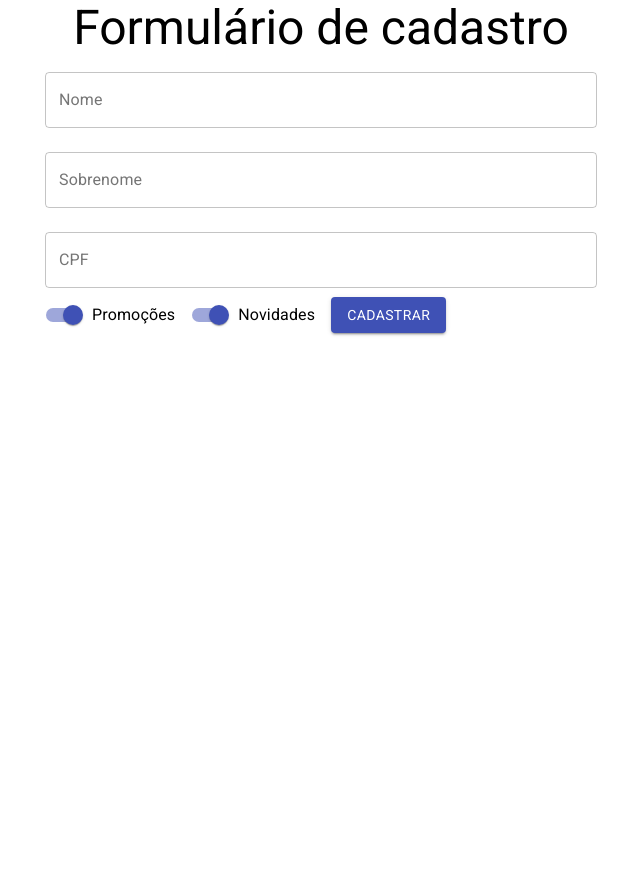
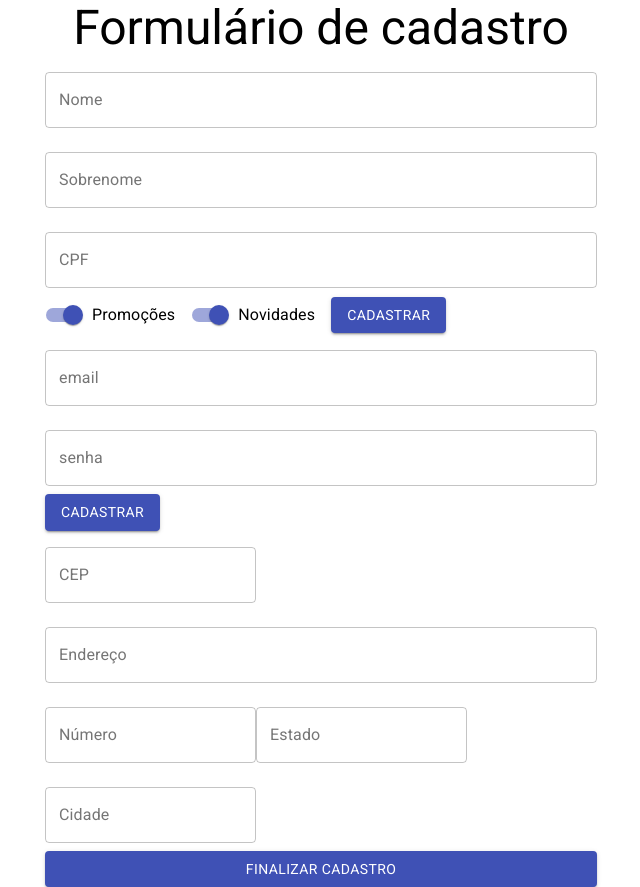
Before and after one commit to rcintra/react-alura, a React (Create React App) app: page / in a window 1280 px wide. Shown: the whole page, without its empty margins (319-959 px from the left). Before the commit the page ends 800 px from the top, so only its background shows below. Built offline with nearby package versions, Linux system fonts and the light colour scheme.

Commit message:
Formularios

```diff
--- /dev/null
+++ b/src/components/FormularioCadastro/DadosEntrega.jsx
@@ -0,0 +1,55 @@
+import React from 'react';
+const { TextField, Button } = require("@material-ui/core");
+
+
+function DadosEntrega() {
+    return (
+        <form>
+            <TextField
+                id="cep"
+                label="CEP"
+                type="number"
+                variant="outlined"
+                margin="normal"/>
+
+            <TextField
+                id="endereco"
+                label="Endereço"
+                type="text"
+                variant="outlined"
+                margin="normal"
+                fullWidth/>
+
+            <TextField
+                id="numero"
+                label="Número"
+                type="number"
+                variant="outlined"
+                margin="normal" />
+
+            <TextField
+                id="estado"
+                label="Estado"
+                type="text"
+                variant="outlined"
+                margin="normal" />
+
+            <TextField
+                id="cidade"
+                label="Cidade"
+                type="number"
+                variant="outlined"
+                margin="normal" />
+
+            <Button
+                type="submit"
+                variant="contained"
+                color="primary" fullWidth>
+                    Finalizar Cadastro
+            </Button>
+
+        </form>
+    );
+}
+
+export default DadosEntrega;
--- /dev/null
+++ b/src/components/FormularioCadastro/DadosPessoais.jsx
@@ -0,0 +1,93 @@
+import React, {useState} from 'react';
+import { Button, TextField, Switch, FormControlLabel } from '@material-ui/core'
+
+function DadosPessoais({aoEnviar, validarCpf}) {
+    const [nome, setNome] = useState("");
+    const [sobrenome, setSobrenome] = useState("");
+    const [cpf, setCpf] = useState("");
+    const [promocoes, setPromocoes] = useState(true);
+    const [novidades, setNovidades] = useState(true);
+    const [errors, setErrors] = useState({cpf: {valido: true, texto:""}});
+
+    return (
+        <form onSubmit={(event => {
+            event.preventDefault();
+            aoEnviar({nome, sobrenome, cpf, promocoes, novidades});
+        })}>
+
+            <TextField
+                onChange={(event => {
+                    setNome(event.target.value);
+                })}
+                value={nome}
+                id="nome"
+                label="Nome"
+                variant="outlined"
+                margin="normal"
+                fullWidth/>
+
+            <TextField
+                onChange={(event => {
+                    setSobrenome(event.target.value);
+                })}
+                value={sobrenome}
+                id="sobrenome"
+                label="Sobrenome"
+                variant="outlined"
+                margin="normal"
+                fullWidth/>
+
+            <TextField
+                onChange={(event => {
+                    setCpf(event.target.value);
+                })}
+                onBlur={(event) => {
+                    const ehValido = validarCpf(cpf);
+                    setErrors({cpf: ehValido});
+                }}
+                value={cpf}
+                error={!errors.cpf.valido}
+                helperText={errors.cpf.texto}
+                id="cpf"
+                label="CPF"
+                variant="outlined"
+                margin="normal"
+                fullWidth/>
+
+            <FormControlLabel label="Promoções"
+                control={
+                    <Switch
+                        onChange={(event) => {
+                            setPromocoes(event.target.checked)
+                        }}
+                        checked={promocoes}
+                        id="promocoes"
+                        name="Promoções"
+                        defaultChecked={promocoes}
+                        color="primary" />
+                }
+            />
+
+            <FormControlLabel label="Novidades"
+                control={
+                    <Switch
+                        onChange={(event) => {
+                            setNovidades(event.target.checked)
+                        }}
+                        checked={novidades}
+                        id="novidades"
+                        name="Novidades"
+                        defaultChecked={novidades}
+                        color="primary" />
+                }
+            />
+
+            <Button type="submit" variant="contained" color="primary">
+                Cadastrar
+            </Button>
+
+        </form>
+    );
+}
+
+export default DadosPessoais;
--- /dev/null
+++ b/src/components/FormularioCadastro/DadosUsuario.jsx
@@ -0,0 +1,34 @@
+import React from 'react';
+const { TextField, Button } = require("@material-ui/core");
+
+
+function DadosUsuario() {
+    return (
+        <form>
+            <TextField
+                id="email"
+                label="email"
+                type="email"
+                variant="outlined"
+                margin="normal"
+                fullWidth/>
+            <TextField
+                id="senha"
+                label="senha"
+                type="password"
+                variant="outlined"
+                margin="normal"
+                fullWidth/>
+
+            <Button
+                type="submit"
+                variant="contained"
+                color="primary">
+                    Cadastrar
+            </Button>
+
+        </form>
+    );
+}
+
+export default DadosUsuario;
--- a/src/components/FormularioCadastro/FormularioCadastro.jsx
+++ b/src/components/FormularioCadastro/FormularioCadastro.jsx
@@ -1,92 +1,15 @@
-import React, {useState} from 'react';
-import { Button, TextField, Switch, FormControlLabel } from '@material-ui/core'
+import React from 'react';
+import DadosPessoais from './DadosPessoais';
+import DadosUsuario from './DadosUsuario';
+import DadosEntrega from './DadosEntrega';
 
 function FormularioCadastro({aoEnviar, validarCpf}) {
-    const [nome, setNome] = useState("");
-    const [sobrenome, setSobrenome] = useState("");
-    const [cpf, setCpf] = useState("");
-    const [promocoes, setPromocoes] = useState(true);
-    const [novidades, setNovidades] = useState(true);
-    const [errors, setErrors] = useState({cpf: {valido: true, texto:""}});
-
     return (
-        <form onSubmit={(event => {
-            event.preventDefault();
-            aoEnviar({nome, sobrenome, cpf, promocoes, novidades});
-        })}>
-
-            <TextField
-                onChange={(event => {
-                    setNome(event.target.value);
-                })}
-                value={nome}
-                id="nome"
-                label="Nome"
-                variant="outlined"
-                margin="normal"
-                fullWidth/>
-
-            <TextField
-                onChange={(event => {
-                    setSobrenome(event.target.value);
-                })}
-                value={sobrenome}
-                id="sobrenome"
-                label="Sobrenome"
-                variant="outlined"
-                margin="normal"
-                fullWidth/>
-
-            <TextField
-                onChange={(event => {
-                    setCpf(event.target.value);
-                })}
-                onBlur={(event) => {
-                    const ehValido = validarCpf(cpf);
-                    setErrors({cpf: ehValido});
-                }}
-                value={cpf}
-                error={!errors.cpf.valido}
-                helperText={errors.cpf.texto}
-                id="cpf"
-                label="CPF"
-                variant="outlined"
-                margin="normal"
-                fullWidth/>
-
-            <FormControlLabel label="Promoções"
-                control={
-                    <Switch
-                        onChange={(event) => {
-                            setPromocoes(event.target.checked)
-                        }}
-                        checked={promocoes}
-                        id="promocoes"
-                        name="Promoções"
-                        defaultChecked={promocoes}
-                        color="primary" />
-                }
-            />
-
-            <FormControlLabel label="Novidades"
-                control={
-                    <Switch
-                        onChange={(event) => {
-                            setNovidades(event.target.checked)
-                        }}
-                        checked={novidades}
-                        id="novidades"
-                        name="Novidades"
-                        defaultChecked={novidades}
-                        color="primary" />
-                }
-            />
-
-            <Button type="submit" variant="contained" color="primary">
-                Cadastrar
-            </Button>
-
-        </form>
+        <>
+        <DadosPessoais aoEnviar={aoEnviar} validarCpf={validarCpf} />
+        <DadosUsuario />
+        <DadosEntrega />
+        </>
     );
 }
 
```
